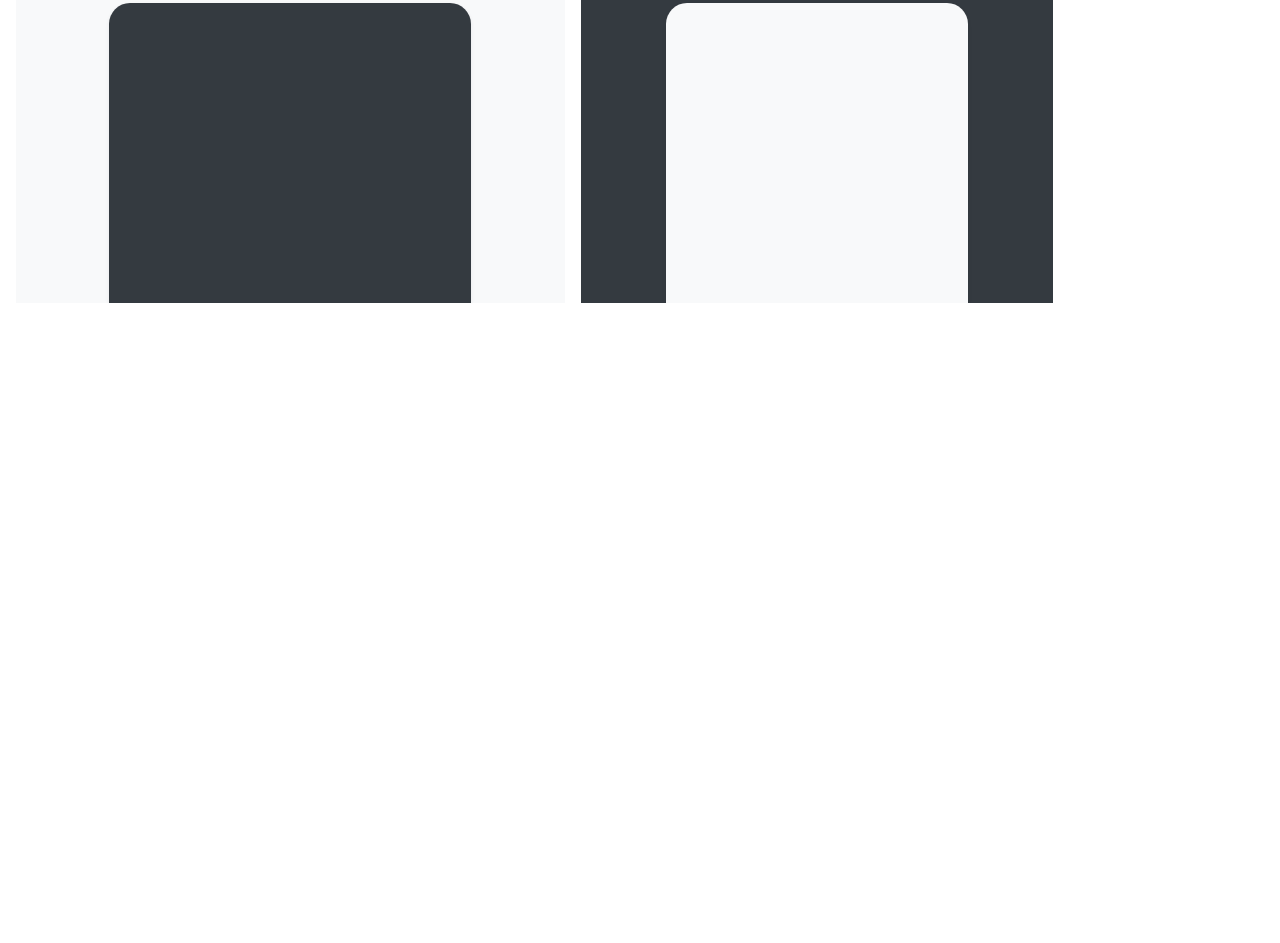
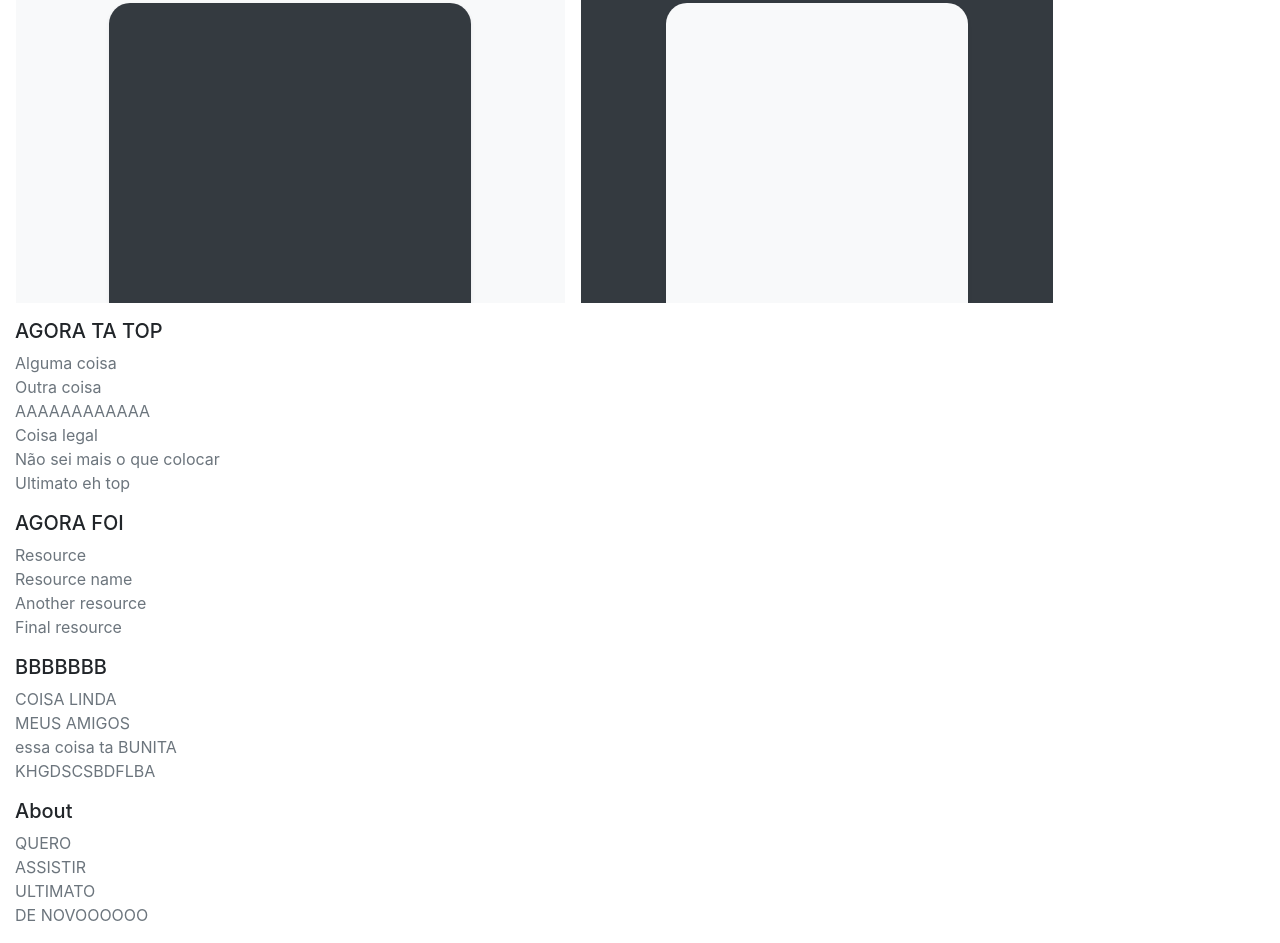
Before and after one commit to marcelotakayama/Meu-Site, a plain HTML site: page index.html in a window 1280 px wide. Shown: the part 786-1729 px from the top of the page. Before the commit the page ends 1105 px from the top, so only its background shows below. Drawn offline with nearby package versions, Linux system fonts and the light colour scheme.

Commit message:
Segundo commit

```diff
--- a/index.html
+++ b/index.html
@@ -71,26 +71,78 @@
                 <p class="lead">TA FICANDO BUNITU HEIN MEU CHAPA</p>
               </div>
               <div class="bg-light shadow-sm mx-auto" style="width: 80%; height: 300px; border-radius: 21px 21px 0 0;"></div>
-            </div>
-
     </div>
-        <!--<div class="d-md-flex flex-md-equal w-100 my-md-3 pl-md-3">
-            <div class="bg-light mr-md-3 pt-3 px-3 pt-md-5 px-md-5 text-center overflow-hidden">
-              <div class="my-3 p-3">
-                <h2 class="display-5">MEU AMIGO ISSO TA TOP</h2>
-                <p class="lead">DA ATE VONTADE DE CHORAR</p>
+<!--     <div class="d-md-flex flex-md-equal w-100 my-md-3 pl-md-3">
+        <div class="bg-dark mr-md-3 pt-3 px-3 pt-md-5 px-md-5 text-center text-white overflow-hidden">
+          <div class="my-3 py-3">
+            <h2 class="display-5">CAIXA TOP DA TOP</h2>
+            <p class="lead">TA FICANDO BUNITU HEIN MEU CHAPA</p>
+          </div> -->
+          <!-- <div class="bg-light shadow-sm mx-auto" style="width: 80%; height: 300px; border-radius: 21px 21px 0 0;"></div>
+        </div> -->
+        <!-- <div class="bg-light mr-md-3 pt-3 px-3 pt-md-5 px-md-5 text-center overflow-hidden">
+          <div class="my-3 p-3">
+            <h2 class="display-5">OUTRA CAIXA TOP DA TOP</h2>
+            <p class="lead">MEU AMIGO AGORA FOI</p> -->
+          </div>
+        </div>
+            <!-- <footer class="container py-5">
+              <div class="row">
+                <div class="col-12 col-md">
+                    <svg xmlns="http://www.w3.org/2000/svg" width="24" height="24" fill="none"
+                    stroke="currentColor" stroke-linecap="round" stroke-linejoin="round" stroke-width="2"
+                    class="d-block mb-2" role="img" viewBox="0 0 24 24" focusable="false"> -->
+                      <title>Product</title>
+                      <!-- <circle cx="12" cy="12" r="10"></circle> -->
+                      <path d="M14.31 8l5.74 9.94M9.69 8h11.48M7.38 12l5.74-9.94M9.69 16L3.95 6.06M14.31 16H2.83m13.79-4l-5.74 9.94"></path>
+                    </svg>
+                    <!-- <small class="d-block mb-3 text-muted">© 2017-2019</small> -->
+                </div>
+                <div>
+                  <div class="col-6 col-md">
+                    <h5>AGORA TA TOP</h5>
+                    <ul class="list-unstyled text-small">
+                      <li><a class="text-muted" href="#">Alguma coisa</a></li>
+                      <li><a class="text-muted" href="#">Outra coisa</a></li>
+                      <li><a class="text-muted" href="#">AAAAAAAAAAAA</a></li>
+                      <li><a class="text-muted" href="#">Coisa legal</a></li>
+                      <li><a class="text-muted" href="#">Não sei mais o que colocar</a></li>
+                      <li><a class="text-muted" href="#">Ultimato eh top</a></li>
+                    </ul>
+                  </div>
+                  <div class="col-6 col-md">
+                    <h5>AGORA FOI</h5>
+                    <ul class="list-unstyled text-small">
+                      <li><a class="text-muted" href="#">Resource</a></li>
+                      <li><a class="text-muted" href="#">Resource name</a></li>
+                      <li><a class="text-muted" href="#">Another resource</a></li>
+                      <li><a class="text-muted" href="#">Final resource</a></li>
+                    </ul>
+                    </div>
+                    <div class="col-6 col-md">
+                        <h5>BBBBBBB</h5>
+                        <ul class="list-unstyled text-small">
+                          <li><a class="text-muted" href="#">COISA LINDA</a></li>
+                          <li><a class="text-muted" href="#">MEUS AMIGOS</a></li>
+                          <li><a class="text-muted" href="#">essa coisa ta BUNITA</a></li>
+                          <li><a class="text-muted" href="#">KHGDSCSBDFLBA</a></li>
+                        </ul>
+                    </div>
+                    <div class="col-6 col-md">
+                        <h5>About</h5>
+                        <ul class="list-unstyled text-small">
+                          <li><a class="text-muted" href="#">QUERO</a></li>
+                          <li><a class="text-muted" href="#">ASSISTIR</a></li>
+                          <li><a class="text-muted" href="#">ULTIMATO</a></li>
+                          <li><a class="text-muted" href="#">DE NOVOOOOOO</a></li>
+                        </ul>
+                    </div>
+                </div>
               </div>
-              <div class="bg-dark shadow-sm mx-auto" style="width: 80%; height: 300px; border-radius: 21px 21px 0 0;"></div>
-            </div>
-            <div class="bg-primary mr-md-3 pt-3 px-3 pt-md-5 px-md-5 text-center text-white overflow-hidden">
-              <div class="my-3 py-3">
-                <h2 class="display-5">NAO SEI MAIS O QUE ESCREVER</h2>
-                <p class="lead">And an even wittier subheading.</p>
-              </div>
-              <div class="bg-light shadow-sm mx-auto" style="width: 80%; height: 300px; border-radius: 21px 21px 0 0;"></div>
-            </div>
-          </div> -->
-
+            </footer>
+            <script src="https://code.jquery.com/jquery-3.3.1.slim.min.js" integrity="sha384-q8i/X+965DzO0rT7abK41JStQIAqVgRVzpbzo5smXKp4YfRvH+8abtTE1Pi6jizo" crossorigin="anonymous"></script>
+            <script>window.jQuery || document.write('<script src="/docs/4.3/assets/js/vendor/jquery-slim.min.js"><\/script>')</script>
+            <script src="/docs/4.3/dist/js/bootstrap.bundle.min.js" integrity="sha384-xrRywqdh3PHs8keKZN+8zzc5TX0GRTLCcmivcbNJWm2rs5C8PRhcEn3czEjhAO9o" crossorigin="anonymous"></script>
 </body>
 
 </html>
```
